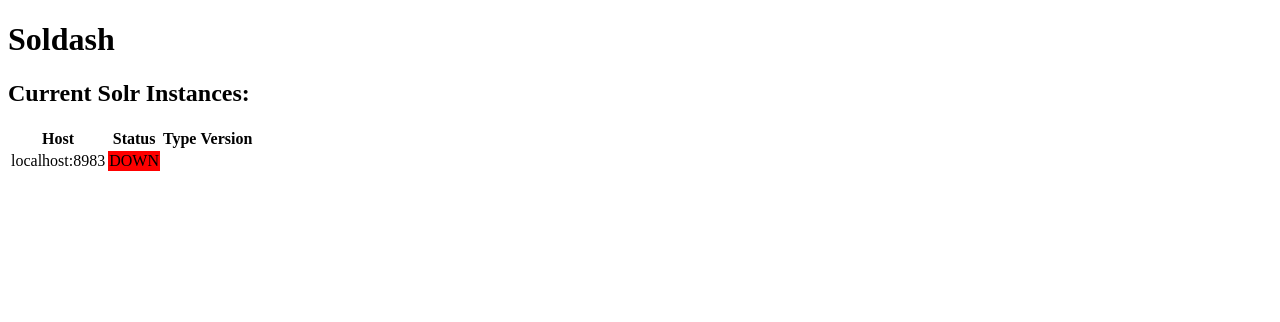
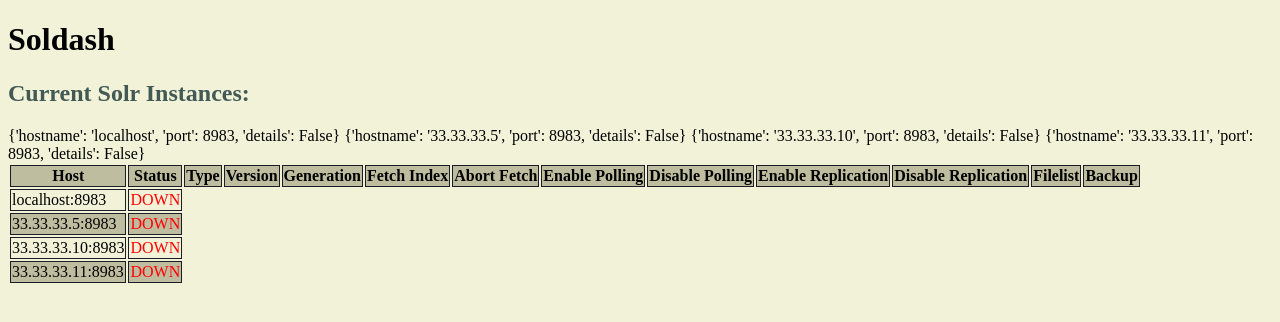
Before and after one commit to lucasjosh/soldash, a Flask app: page / in a window 1280 px wide. Shown: the top 322 px of the page. Run offline with Flask 2, Linux system fonts and the light colour scheme; data that the repository does not hold is empty.

Commit message:
Added extra fields, some CSS

```diff
--- a/dashboard.py
+++ b/dashboard.py
@@ -10,7 +10,10 @@
             'details', 'filelist', 'abortfetch']
 c = {}
 c['responseHeaders'] = {0: 'ok'}
-c['hosts'] = [{'hostname': 'localhost', 'port': 8983}]
+c['hosts'] = [{'hostname': 'localhost', 'port': 8983},
+              {'hostname': '33.33.33.5', 'port': 8983},
+              {'hostname': '33.33.33.10', 'port': 8983},
+              {'hostname': '33.33.33.11', 'port': 8983}]
 
 
 @app.route('/')
--- a/static/base.css
+++ b/static/base.css
@@ -1,11 +1,40 @@
-.instances td {
-	margin: 5px;
+/*
+colours:
+#1b1d26
+#425955
+#778c7a
+#f1f2d8
+#bfbd9f
+*/
+
+body {
+	background-color: #f1f2d8;
+}
+
+h1 {
+	color: 1b1d26;
+}
+
+h2,h3,h4,h5,h6 {
+	color: #425955;
+}
+
+.instances td, th {
+	border: 1px #1b1d26 solid;
+}
+
+.instances tr:nth-child(even) {
+	background-color: #f1f2d8;
+}
+
+.instances tr:nth-child(odd) {
+	background-color: #bfbd9f;
 }
 
 .critical {
-	background-color: red;
+	color: red;
 }
 
 .status.ok {
-	background-color: #6f0;
+	color: #6f0;
 }
--- a/templates/homepage.html
+++ b/templates/homepage.html
@@ -13,6 +13,16 @@
 				<th>Status</th>
 				<th>Type</th>
 				<th>Version</th>
+				<th>Generation</th>
+				<th>Fetch Index</th>
+				<th>Abort Fetch</th>
+				<th>Enable Polling</th>
+				<th>Disable Polling</th>
+				<th>Enable Replication</th>
+				<th>Disable Replication</th>
+				<th>Filelist</th>
+				<th>Backup</th>
+
 			</tr>
 			{% for host in c.hosts %}
 				<tr>
@@ -23,9 +33,19 @@
 						</td>
 						<td class="type">{{ 'M' if host.details.details.isMaster else 'S' }}</td>
 						<td class="version">{{host.details.details.indexVersion}}</td>
+						<td class="generation">{{host.details.details.generation}}</td>
+						<td class="fetchindex"></td>
+						<td class="abortfetch"></td>
+						<td class="enablepoll"></td>
+						<td class="disablepoll"></td>
+						<td class="enablereplication"></td>
+						<td class="disablereplication"></td>
+						<td class="filelist"></td>
+						<td class="backup"></td>
 					{% else %}
 						<td class="status critical">DOWN</td>
 					{% endif %}
+					{{host}}
 				</tr>
 			{% endfor %}
 		</table>
```
